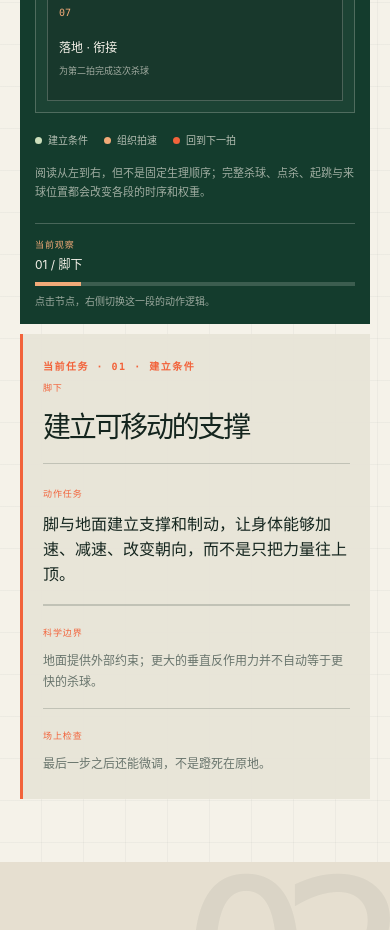
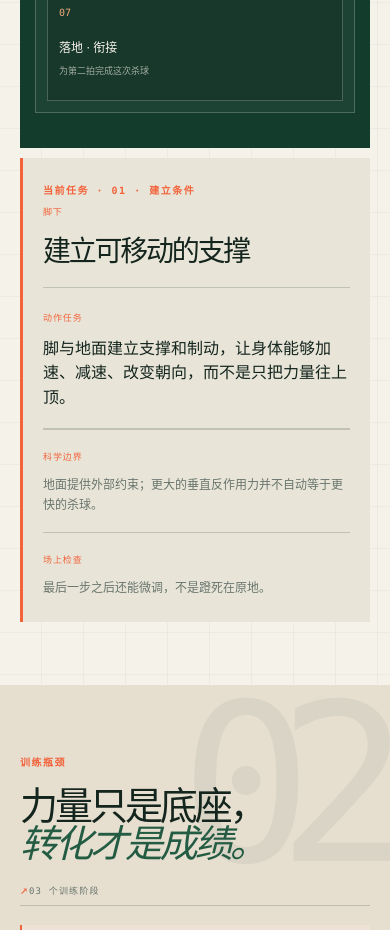
Before and after one commit to dr-birdkiwi/badminton-lab, a Next.js app: page / in a window 390 px wide. Shown: the part 4660-5590 px from the top of the page. Built offline with nearby package versions, Linux system fonts and the light colour scheme.

Commit message:
Remove redundant force path metadata

```diff
--- a/app/globals.css
+++ b/app/globals.css
@@ -148,21 +148,13 @@ button:focus-visible, a:focus-visible { outline: 2px solid var(--orange); outlin
 .path-node b { color: var(--orange-soft); font: 10px var(--mono); font-weight: 400; }
 .path-node strong { margin-top: 20px; font-size: 13px; font-weight: 400; line-height: 1.35; }
 .path-node small { margin-top: 8px; color: rgba(245, 242, 233, .62); font-size: 10px; line-height: 1.45; }
-.path-legend { display: flex; flex-wrap: wrap; gap: 8px 16px; margin-bottom: 16px; color: rgba(245, 242, 233, .72); font-size: 10px; }
-.path-legend span { display: inline-flex; align-items: center; gap: 6px; }
-.path-legend i { display: block; width: 7px; height: 7px; border-radius: 50%; }
-.legend-support { background: var(--mint); }
-.legend-orient { background: #87b59b; }
-.legend-release { background: var(--orange-soft); }
-.legend-brake { background: var(--orange); }
-.path-footnote { margin: 0; color: rgba(245, 242, 233, .62); font-size: 11px; line-height: 1.7; }
-.path-progress, .training-progress { display: grid; grid-template-columns: auto minmax(90px, 1fr) auto; align-items: center; gap: 9px 14px; margin-top: 22px; padding-top: 14px; border-top: 1px solid var(--white-line); }
-.path-progress > div:first-child, .training-progress > div:first-child { display: grid; gap: 5px; }
-.path-progress span, .training-progress span { color: var(--orange-soft); font: 9px var(--mono); letter-spacing: .1em; }
-.path-progress strong, .training-progress strong { color: var(--paper); font-size: 12px; font-weight: 400; }
+.training-progress { display: grid; grid-template-columns: auto minmax(90px, 1fr) auto; align-items: center; gap: 9px 14px; margin-top: 22px; padding-top: 14px; border-top: 1px solid var(--white-line); }
+.training-progress > div:first-child { display: grid; gap: 5px; }
+.training-progress span { color: var(--orange-soft); font: 9px var(--mono); letter-spacing: .1em; }
+.training-progress strong { color: var(--paper); font-size: 12px; font-weight: 400; }
 .progress-meter { height: 4px; overflow: hidden; background: rgba(245, 242, 233, .18); }
 .progress-meter i { display: block; height: 100%; background: var(--orange-soft); }
-.path-progress small, .training-progress small { grid-column: 1 / -1; color: rgba(245, 242, 233, .6); font-size: 10px; line-height: 1.5; }
+.training-progress small { grid-column: 1 / -1; color: rgba(245, 242, 233, .6); font-size: 10px; line-height: 1.5; }
 .path-reading { min-height: 300px; padding: 29px; border-left: 3px solid var(--orange); background: rgba(232, 228, 215, .92); }
 .path-reading:focus-visible { outline: 2px solid var(--orange); outline-offset: 5px; }
 .path-reading-top { display: flex; justify-content: space-between; align-items: start; gap: 16px; }
@@ -347,9 +339,9 @@ button:focus-visible, a:focus-visible { outline: 2px solid var(--orange); outlin
   .path-reading-top > b { text-align: left; }
   .path-reading-lead p { font-size: 16px; }
   .path-reading { min-height: 0; padding: 24px 20px; }
-  .path-progress, .training-progress { grid-template-columns: 1fr auto; gap: 8px 12px; }
-  .path-progress .progress-meter, .training-progress .progress-meter { grid-column: 1 / -1; grid-row: 2; }
-  .path-progress small, .training-progress small { grid-row: 3; }
+  .training-progress { grid-template-columns: 1fr auto; gap: 8px 12px; }
+  .training-progress .progress-meter { grid-column: 1 / -1; grid-row: 2; }
+  .training-progress small { grid-row: 3; }
   .training-statement { margin-top: -10px; }
   .training-visual { padding: 15px; }
   .training-meta { display: grid; gap: 7px; }
--- a/app/page.tsx
+++ b/app/page.tsx
@@ -231,9 +231,6 @@ export default function Home() {
                 </div>
               </div>)}
             </div>
-            <div className="path-legend" aria-label="动作任务三类阶段"><span><i className="legend-support" />建立条件</span><span><i className="legend-release" />组织拍速</span><span><i className="legend-brake" />回到下一拍</span></div>
-            <p className="path-footnote">阅读从左到右，但不是固定生理顺序；完整杀球、点杀、起跳与来球位置都会改变各段的时序和权重。</p>
-            <div className="path-progress" aria-live="polite"><div><span>当前观察</span><strong>{node.number} / {node.label}</strong></div><div className="progress-meter" aria-hidden="true"><i style={{ width: `${((activeNode + 1) / forceNodes.length) * 100}%` }} /></div><small>点击节点，右侧切换这一段的动作逻辑。</small></div>
           </div>
           <div id="node-panel" className="path-reading" role="tabpanel" tabIndex={0} aria-labelledby={`node-tab-${node.number}`}>
             <div className="path-reading-top"><span className="section-label">当前任务 · {node.number} · {node.group}</span><b>{node.label}</b></div>
```
